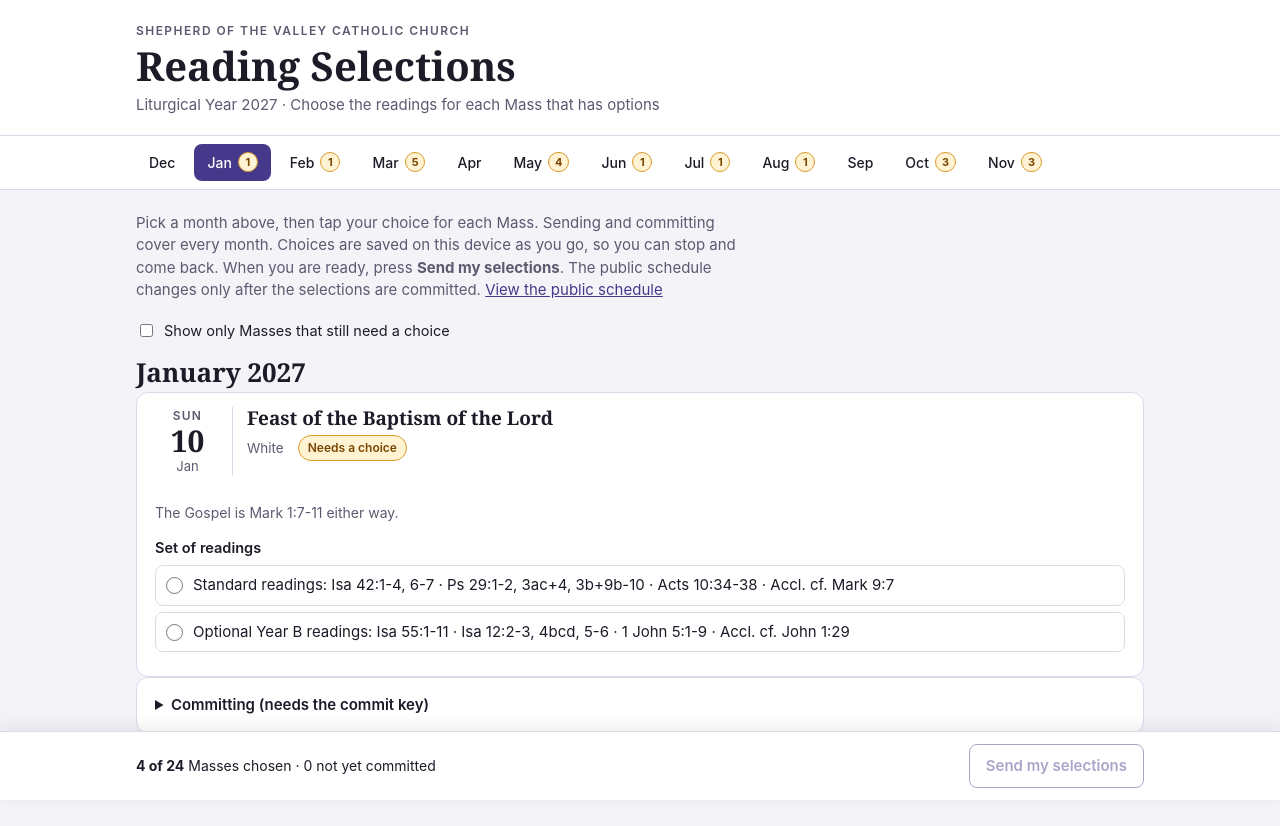
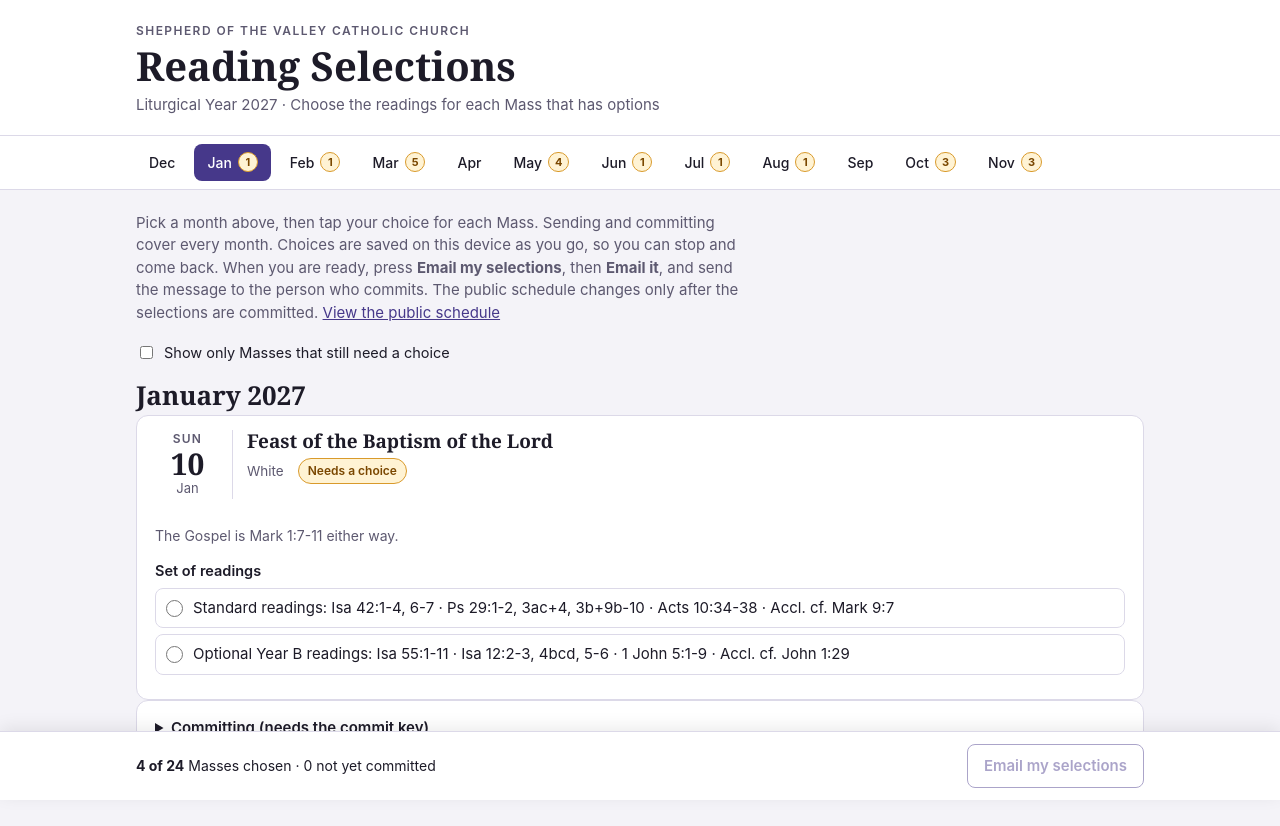
Before and after one commit to Liberty-Pro/liturgy-schedule, a plain HTML site: page selections.html in a window 1280 px wide. Drawn offline with Linux system fonts and the light colour scheme.

Commit message:
Rename the send button to "Email my selections"
Co-Authored-By: Claude Sonnet 5.5 <noreply@anthropic.com>

```diff
--- a/selections.html
+++ b/selections.html
@@ -54,7 +54,7 @@ h2.mon { margin-top: 8px; }
 
 <main><div class="wrap">
   <div id="messages" aria-live="polite"></div>
-  <p class="lede">Pick a month above, then tap your choice for each Mass. Sending and committing cover every month. Choices are saved on this device as you go, so you can stop and come back. When you are ready, press <strong>Send my selections</strong>. The public schedule changes only after the selections are committed. <a href="index.html">View the public schedule</a></p>
+  <p class="lede">Pick a month above, then tap your choice for each Mass. Sending and committing cover every month. Choices are saved on this device as you go, so you can stop and come back. When you are ready, press <strong>Email my selections</strong>, then <strong>Email it</strong>, and send the message to the person who commits. The public schedule changes only after the selections are committed. <a href="index.html">View the public schedule</a></p>
 
   <div class="panel" id="send-panel" hidden>
     <strong>Send this link to the person who commits the selections</strong>
@@ -76,7 +76,7 @@ h2.mon { margin-top: 8px; }
 
 <div class="bar"><div class="wrap">
   <div class="count" id="count"></div>
-  <button type="button" class="alt" id="send">Send my selections</button>
+  <button type="button" class="alt" id="send">Email my selections</button>
   <button type="button" id="commit" hidden>Commit to public page</button>
 </div></div>
 
```
Also changed, not shown: 1 other file.
